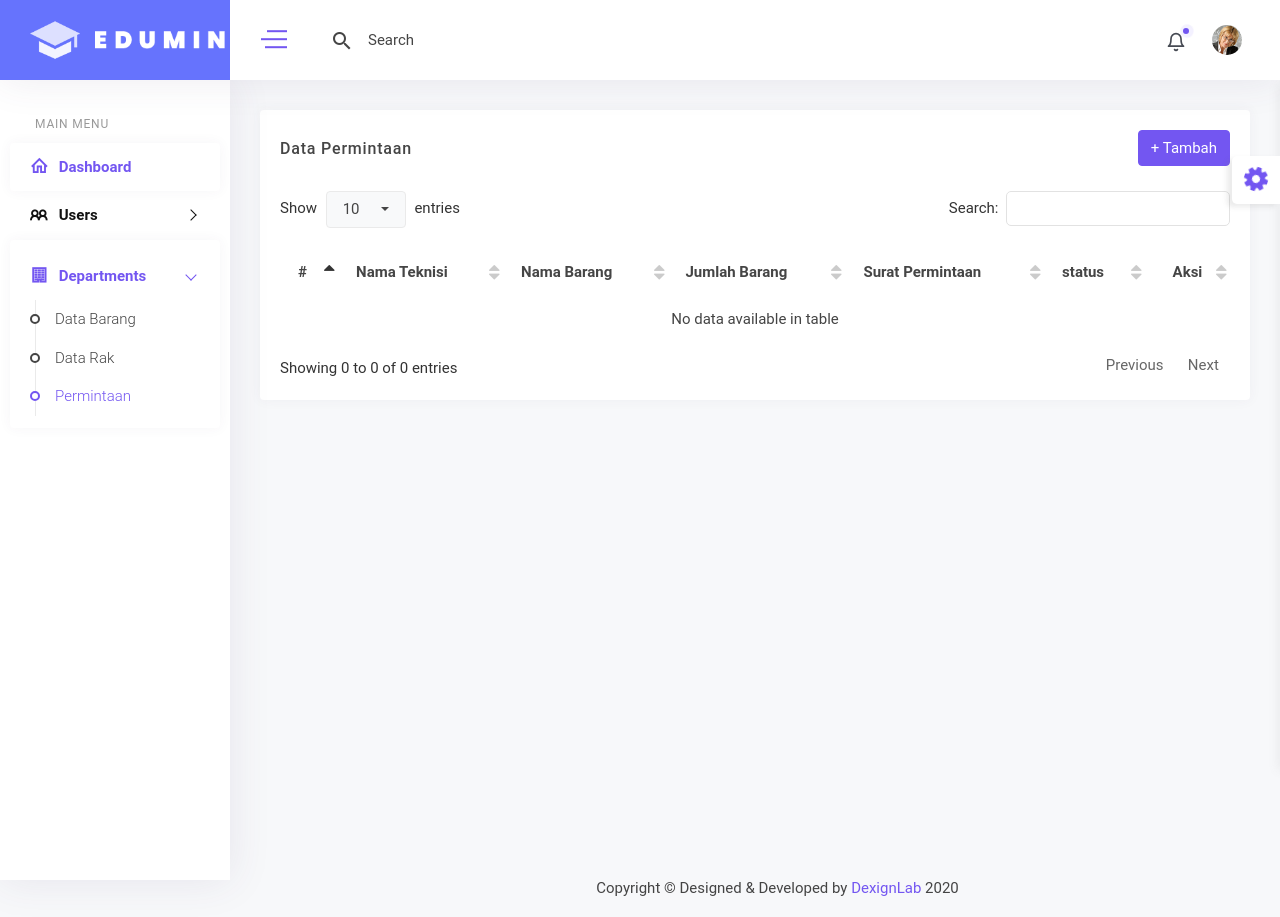
After one commit to fedrianarahman/sperpart-mesin, a PHP site: page /dataPermintaan.php in a window 1280 px wide. The commit adds this page. Run offline with PHP 8.4, Linux system fonts and the light colour scheme; data that the repository does not hold is empty.

Commit message:
update teknisi

```diff
--- /dev/null
+++ b/dataPermintaan.php
@@ -0,0 +1,213 @@
+<?php
+session_start();
+include './controller/conn.php';
+?>
+
+<!DOCTYPE html>
+<html lang="en">
+
+<head>
+
+    <meta charset="utf-8">
+    <meta http-equiv="X-UA-Compatible" content="IE=edge">
+    <meta name="viewport" content="width=device-width,initial-scale=1">
+    <title>Edumin - Bootstrap Admin Dashboard </title>
+    <!-- Favicon icon -->
+    <link rel="icon" type="image/png" sizes="16x16" href="images/favicon.png">
+    <link rel="stylesheet" href="vendor/bootstrap-select/dist/css/bootstrap-select.min.css">
+	<!-- Datatable -->
+    <link href="vendor/datatables/css/jquery.dataTables.min.css" rel="stylesheet">
+    <link rel="stylesheet" href="css/style.css">
+
+</head>
+
+<body>
+
+
+    <!--**********************************
+        Main wrapper start
+    ***********************************-->
+    <div id="main-wrapper">
+
+        <!--**********************************
+            Nav header start
+        ***********************************-->
+        <div class="nav-header">
+            <a href="index.html" class="brand-logo">
+                <img class="logo-abbr" src="images/logo-white.png" alt="">
+                <img class="logo-compact" src="images/logo-text-white.png" alt="">
+                <img class="brand-title" src="images/logo-text-white.png" alt="">
+            </a>
+
+            <div class="nav-control">
+                <div class="hamburger">
+                    <span class="line"></span><span class="line"></span><span class="line"></span>
+                </div>
+            </div>
+        </div>
+        <!--**********************************
+            Nav header end
+        ***********************************-->
+
+        <!--**********************************
+            Header start
+        ***********************************-->
+        <?php
+        include './include/header.php';
+        ?>
+        <!--**********************************
+            Header end ti-comment-alt
+        ***********************************-->
+
+        <!--**********************************
+            Sidebar start
+        ***********************************-->
+        <?php
+        include './include/sidebar.php'
+        ?>
+        <!--**********************************
+            Sidebar end
+        ***********************************-->
+
+        <!--**********************************
+            Content body start
+        ***********************************-->
+        <div class="content-body">
+            <!-- row -->
+            <div class="container-fluid">
+                <div class="row">
+
+					<div class="col-lg-12">
+                    <?php
+                        if (isset($_SESSION['status-info'])) {
+                            echo '
+                            <div class="alert alert-success alert-dismissible fade show">
+                            <button type="button" class="close h-100" data-dismiss="alert" aria-label="Close"><span><i class="mdi mdi-close"></i></span>
+                            </button>
+                            <strong>Success!</strong> '.$_SESSION['status-info'].'
+                        </div>';
+                            unset($_SESSION['status-info']);
+                        }
+                        if (isset($_SESSION['status-fail'])) {
+                            echo '
+                            <div class="alert alert-danger alert-dismissible fade show">
+                                    <button type="button" class="close h-100" data-dismiss="alert" aria-label="Close"><span><i class="mdi mdi-close"></i></span>
+                                    </button>
+                                    <strong>Fail!</strong> '.$_SESSION['status-fail'].'
+                                </div>';
+                            unset($_SESSION['status-fail']);
+                        }
+                        ?>
+                        <div class="card">
+							<div class="card-header">
+                                <h4 class="card-title">Data Permintaan</h4>
+                                <!-- <a href="#" class="btn btn-success text-white">Import Excell</a> -->
+                                <a href="./addPermintaan.php" class="btn btn-primary">+ Tambah</a>
+                            </div>
+                            <div class="card-body">
+                                <div class="table-responsive">
+                                <table id="example3" class="display" style="min-width: 845px">
+												<thead>
+													<tr>
+														<th>#</th>
+														<th>Nama Teknisi</th>
+														<th>Nama Barang</th>
+														<th>Jumlah Barang</th>
+														<th>Surat Permintaan</th>
+														<th>status</th>
+                                                        <th class="text-center">Aksi</th>
+													</tr>
+												</thead>
+												<tbody>
+                                                    <?php
+                                                    $ambilDataBarang = mysqli_query($conn, "SELECT * FROM `tb_permintaan` INNER JOIN `user` ON tb_permintaan.id_user=user.id INNER JOIN `tb_barang` ON tb_permintaan.nama_barang=tb_barang.nama_barang");
+                                                    $i=1;
+                                                    while ($data = mysqli_fetch_array($ambilDataBarang)) {
+                                                    ?>
+                                                    <tr>
+                                                        <td><?php echo $i?></td>
+                                                        <td><?php echo $data['nama_teknisi']?></td>
+                                                        <td><?php echo $data['nama_barang']?></td>
+                                                        <td><?php echo $data['jumlah_barang']?></td>
+                                                        <td><?php echo $data['surat_request']?></td>
+                                                        <td>
+                                                            <?php if($data['status'] == "menunggu") { ?>
+                                                                <span class="bg-primary p-2 rounded text-white">
+                                                                    <?php echo $data['status']?>
+                                                                </span>
+                                                            <?php } else if($data['status'] == "Acc Operator") { ?>
+                                                                <span class="bg-info p-2 rounded text-white">
+                                                                    <?php echo $data['status']?>
+                                                                </span>
+                                                            <?php } else if($data['status'] == "Acc Akhir") { ?>
+                                                                <span class="bg-success p-2 rounded text-white">
+                                                                    <?php echo $data['status']?>
+                                                                </span>
+                                                            <?php } else { ?>
+                                                                <span class="bg-danger p-2 rounded text-white">
+                                                                    <?php echo $data['status']?>
+                                                                </span>
+                                                            <?php } ?>
+                                                        </td>
+                                                        <td>
+                                                            <div class="d-flex">
+                                                                <a href="editPermintaan.php?id=<?php echo $data['id'] ?>" class="m-1 btn btn-sm btn-primary" ><i class="la la-pencil"></i></a>
+                                                                <a href="#" class="m-1 btn btn-sm btn-danger"><i class="la la-trash-o"></i></a>
+                                                            </div>
+                                                        </td>
+                                                    </tr>
+                                                    <?php $i++?>
+                                                    <?php }?>
+												</tbody>
+											</table>
+                                </div>
+                            </div>
+                        </div>
+                    </div>
+				</div>
+            </div>
+        </div>
+        <!--**********************************
+            Content body end
+        ***********************************-->
+
+
+        <!--**********************************
+            Footer start
+        ***********************************-->
+        <div class="footer">
+            <div class="copyright">
+                <p>Copyright © Designed &amp; Developed by <a href="../index.htm" target="_blank">DexignLab</a> 2020</p>
+            </div>
+        </div>
+        <!--**********************************
+            Footer end
+        ***********************************-->
+
+
+
+    </div>
+    <!--**********************************
+        Main wrapper end
+    ***********************************-->
+
+    <!--**********************************
+        Scripts
+    ***********************************-->
+    <!-- Required vendors -->
+     <!-- Required vendors -->
+     <script src="vendor/global/global.min.js"></script>
+	<script src="vendor/bootstrap-select/dist/js/bootstrap-select.min.js"></script>
+    <script src="js/custom.min.js"></script>
+    <script src="js/dlabnav-init.js"></script>
+
+	<!-- Datatable -->
+    <script src="vendor/datatables/js/jquery.dataTables.min.js"></script>
+    <script src="js/plugins-init/datatables.init.js"></script>
+
+    <!-- Svganimation scripts -->
+    <script src="vendor/svganimation/vivus.min.js"></script>
+    <script src="vendor/svganimation/svg.animation.js"></script>
+    <script src="js/styleSwitcher.js"></script>
+</body>
+</html>
--- a/include/sidebar.php
+++ b/include/sidebar.php
@@ -25,6 +25,7 @@
                         <ul aria-expanded="false">
                             <li><a href="dataBarang.php">Data Barang</a></li>
                             <li><a href="dataRak.php">Data Rak</a></li>
+                            <li><a href="dataPermintaan.php">Permintaan</a></li>
                         </ul>
                     </li>
 
```
Also changed, not shown: addPermintaan.php (added, +214 -0 lines).
